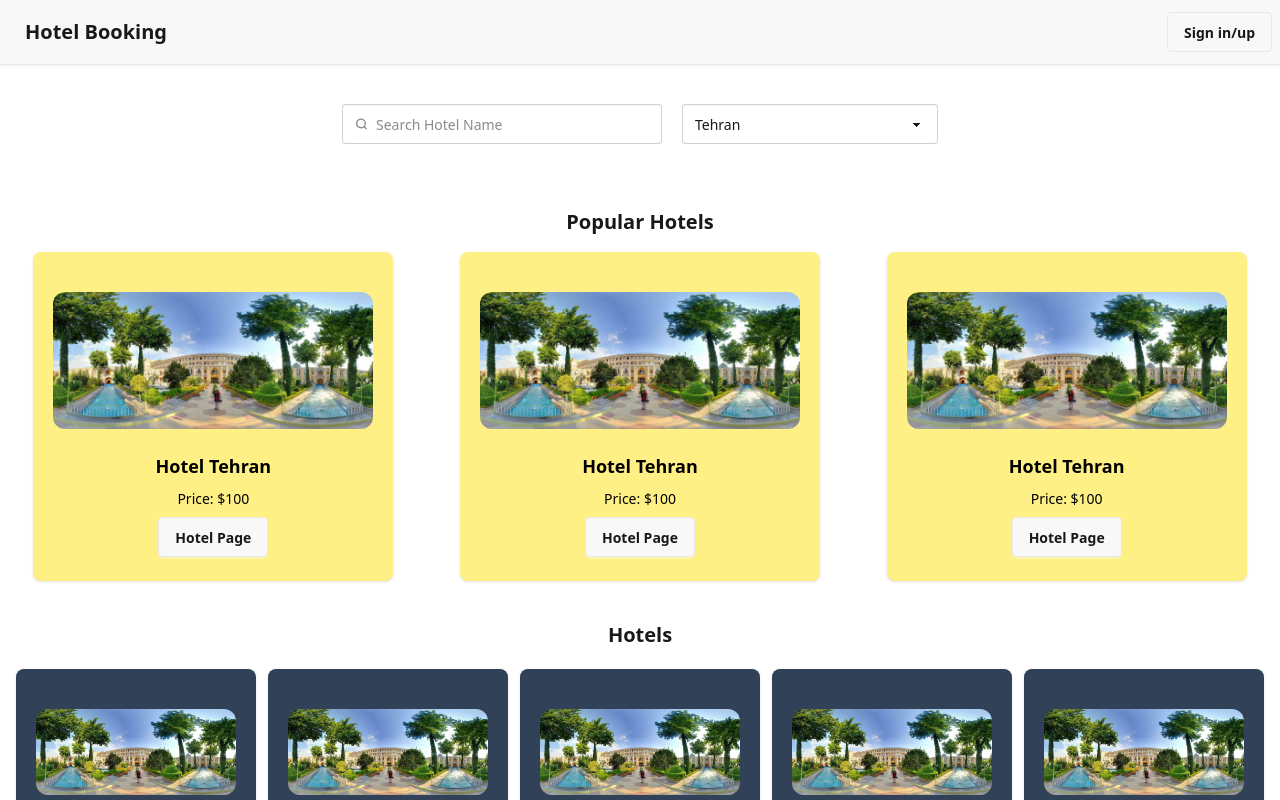
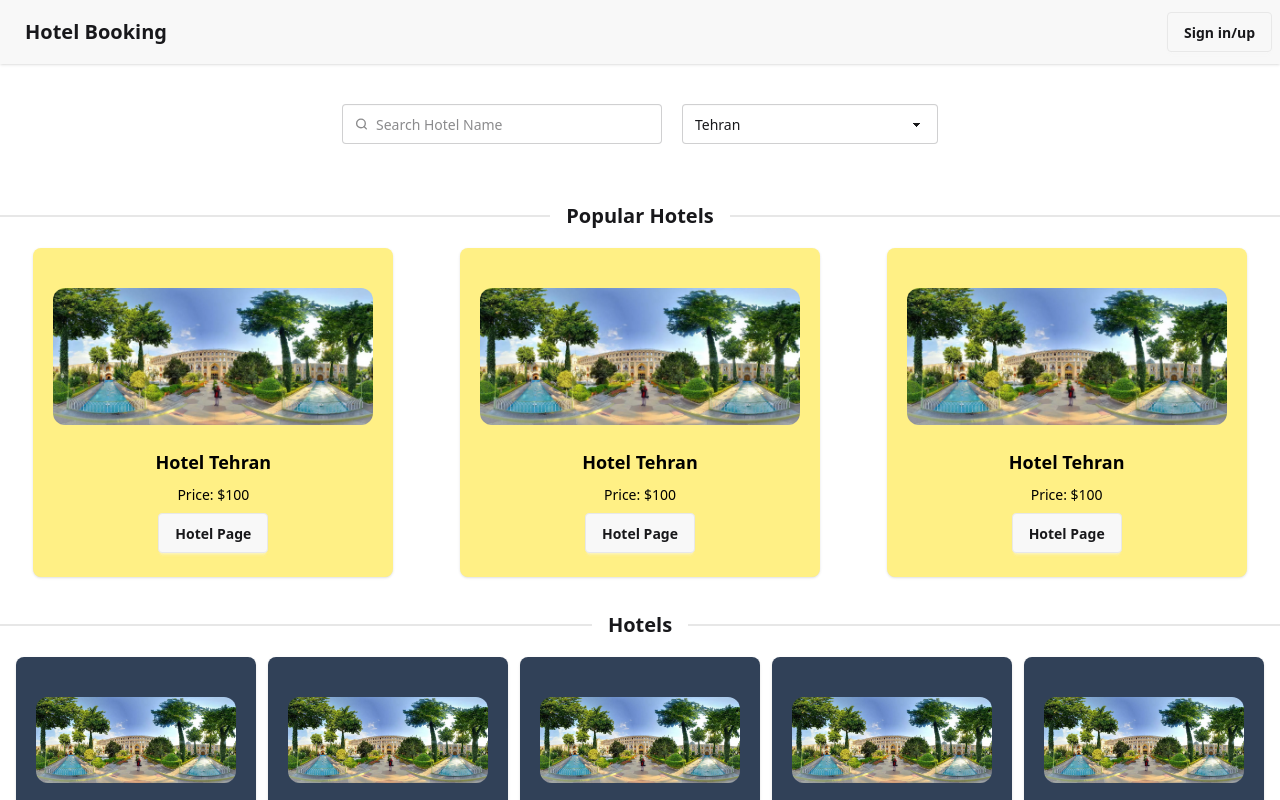
Before and after one commit to 001M4N/Hotel-Booking, a React (Vite) app in the folder hotel-booking/: page / in a window 1280 px wide. Shown: the top 800 px of the page. Built offline with nearby package versions, Linux system fonts and the light colour scheme.

Commit message:
making a divder for each section: hotels and popular hotels

```diff
--- a/hotel-booking/src/components/HotelList.jsx
+++ b/hotel-booking/src/components/HotelList.jsx
@@ -3,7 +3,9 @@ import HotelCard from "./HotelCard";
 function HotelList() {
   return (
     <div className="my-10">
-      <h2 className="text-xl font-bold text-center mb-6 sm:mb-4">Hotels</h2>
+      <div className="divider divider mb-6">
+        <h2 className="text-xl font-bold text-center">Hotels</h2>
+      </div>
       <div className="m-5 grid grid-cols-2 gap-5 place-items-center sm:grid-cols-5 xlg:grid-cols-6">
         <HotelCard cardSize="w-50 sm:w-60" cardColor="bg-slate-700" />
         <HotelCard cardSize="w-50 sm:w-60" cardColor="bg-slate-700" />
--- a/hotel-booking/src/components/PopularHotels.jsx
+++ b/hotel-booking/src/components/PopularHotels.jsx
@@ -3,9 +3,9 @@ import HotelCard from "./HotelCard";
 function PopularHotels() {
   return (
     <div className="w-full mt-6">
-      <h2 className="text-xl font-bold text-center mb-6 sm:mb-4">
-        Popular Hotels
-      </h2>
+      <div className="divider mb-6">
+        <h2 className="text-xl font-bold text-center">Popular Hotels</h2>
+      </div>
       <div className="grid grid-cols-1 place-items-center md:grid-cols-3">
         <HotelCard
           cardSize="w-100 sm:w-90"
```
